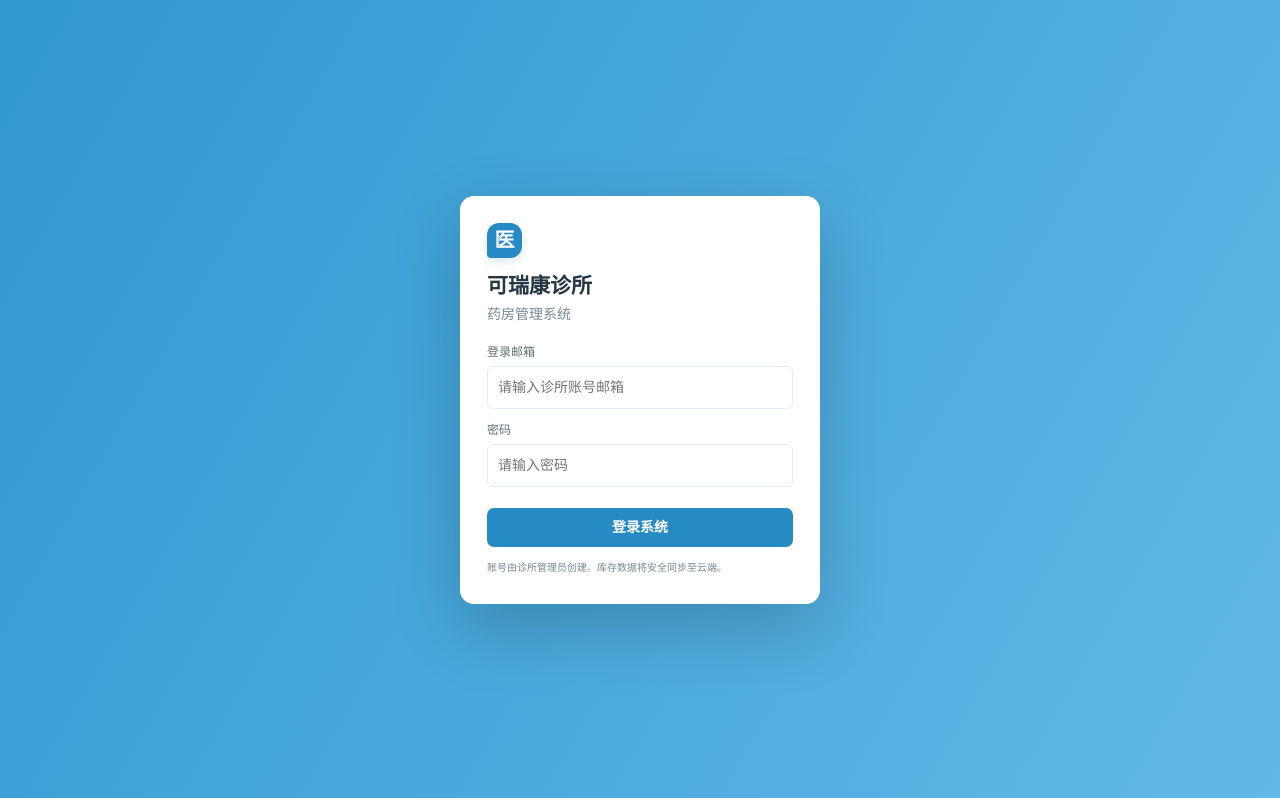
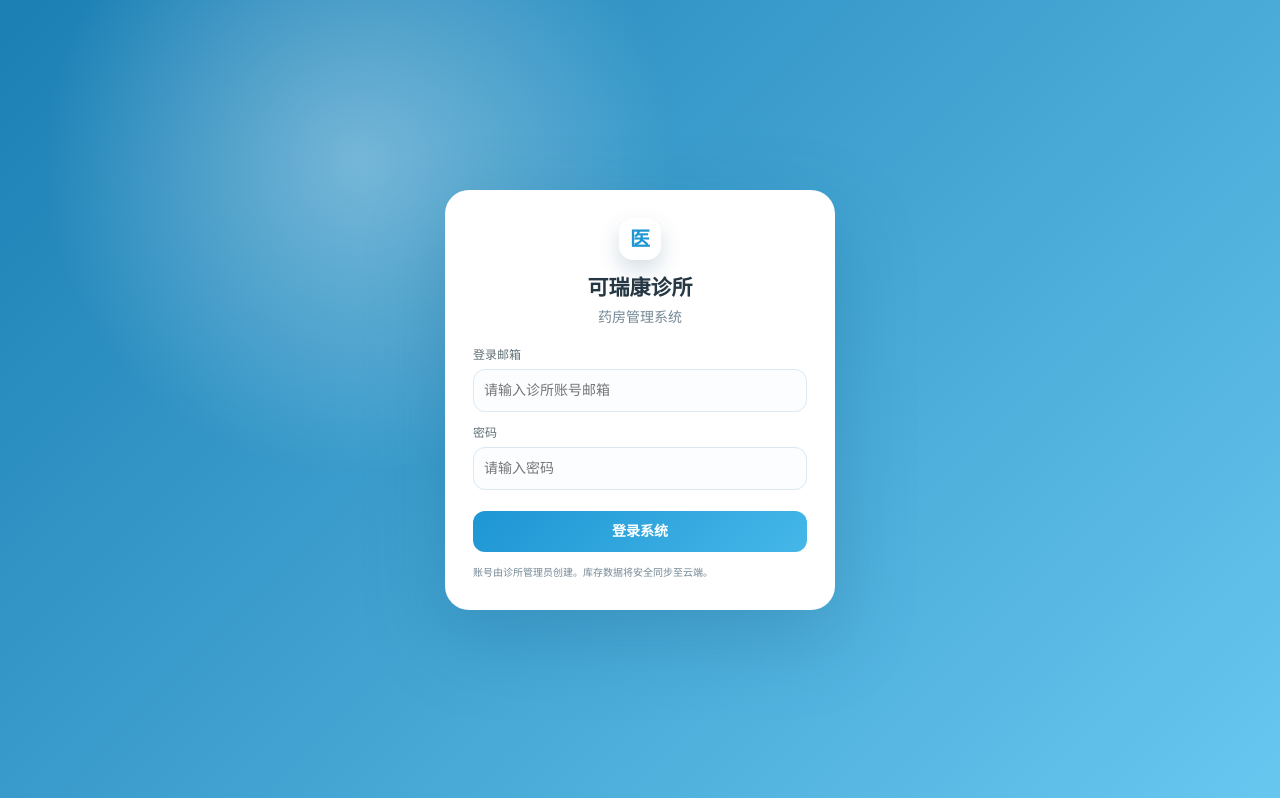
Before and after one commit to q136083261-ai/keruikang-clinic-pharmacy, a plain HTML site: page index.html in a window 1280 px wide. Shown: the top 798 px of the page. Drawn offline with nearby package versions, Linux system fonts and the light colour scheme.

Commit message:
Polish clinic website interface

```diff
--- /dev/null
+++ b/clinic-polish.css
@@ -0,0 +1,280 @@
+/* Visual polish for Keruikang Clinic. Loaded last so it can refine the prototype safely. */
+:root{
+  --bg:#f3f8fc;
+  --panel:#ffffff;
+  --text:#1f3344;
+  --muted:#718797;
+  --line:#dfeaf2;
+  --green:#1e96d4;
+  --green2:#e7f6fd;
+  --orange:#f2a33b;
+  --red:#e35d67;
+  --blue:#5aa9e6;
+  --shadow:0 18px 45px rgba(46,105,140,.11);
+  --soft-shadow:0 8px 22px rgba(46,105,140,.08);
+}
+body{
+  background:
+    radial-gradient(circle at 18% -10%,rgba(90,190,235,.20),transparent 32%),
+    linear-gradient(180deg,#f7fbfe 0,#edf6fb 100%);
+  color:var(--text);
+}
+.sidebar{
+  width:238px;
+  padding:18px 12px;
+  background:linear-gradient(180deg,#176f9f 0,#0f5179 100%)!important;
+  box-shadow:10px 0 28px rgba(24,89,126,.13);
+}
+.brand{
+  margin:2px 4px 18px;
+  padding:14px 12px;
+  border-radius:18px;
+  background:rgba(255,255,255,.12);
+}
+.brand-mark{
+  width:42px;
+  height:42px;
+  border-radius:14px;
+  background:#fff!important;
+  color:#1e96d4!important;
+  box-shadow:0 10px 22px rgba(15,72,105,.18);
+}
+.brand strong{font-size:17px}.brand span{opacity:.82}
+.nav-item{
+  margin:4px 0;
+  padding:12px 13px;
+  border-radius:13px;
+  color:#d7effb;
+  transition:background .16s,transform .16s,color .16s;
+}
+.nav-item:hover,.nav-item.active{
+  background:rgba(255,255,255,.18)!important;
+  color:#fff;
+  transform:translateX(2px);
+}
+.nav-item i{
+  display:grid;
+  width:25px;
+  height:25px;
+  place-items:center;
+  border-radius:9px;
+  background:rgba(255,255,255,.12);
+  font-size:14px;
+}
+.nav-item.active i{background:#fff;color:#197faf}
+.clinic-card{
+  border:1px solid rgba(255,255,255,.12);
+  border-radius:16px;
+  background:rgba(255,255,255,.11);
+}
+main{margin-left:238px;padding:24px 32px 42px}
+header{
+  position:sticky;
+  top:0;
+  z-index:5;
+  margin:-24px -32px 22px;
+  padding:22px 32px 16px;
+  background:rgba(247,251,254,.88);
+  backdrop-filter:blur(14px);
+  border-bottom:1px solid rgba(220,235,244,.8);
+}
+h1{font-size:27px;letter-spacing:.3px}
+.header-actions{gap:9px;flex-wrap:wrap;justify-content:flex-end}
+.btn{
+  border-radius:12px;
+  padding:10px 16px;
+  box-shadow:none;
+  transition:transform .16s,box-shadow .16s,background .16s;
+}
+.btn:hover{transform:translateY(-1px);box-shadow:var(--soft-shadow)}
+.primary{
+  background:linear-gradient(135deg,#1e96d4,#45b7e8)!important;
+  color:#fff;
+}
+.secondary,.theme-toggle{
+  background:#e8f6fd!important;
+  color:#167fb7!important;
+}
+.ghost{background:#f0f5f8;color:#6d8190}
+.search-box,.user-switch{
+  border-color:#dbeaf3;
+  border-radius:14px;
+  background:#fff;
+  box-shadow:var(--soft-shadow);
+}
+.search-box input{padding:10px 6px}
+.welcome{
+  position:relative;
+  overflow:hidden;
+  min-height:174px;
+  border-radius:24px;
+  background:
+    radial-gradient(circle at 85% 8%,rgba(255,255,255,.35),transparent 26%),
+    linear-gradient(135deg,#1f91cb 0,#67c3ec 100%)!important;
+  box-shadow:0 22px 55px rgba(44,131,181,.22);
+}
+.welcome:after{
+  position:absolute;
+  right:-44px;
+  bottom:-60px;
+  width:220px;
+  height:220px;
+  border-radius:50%;
+  background:rgba(255,255,255,.16);
+  content:"";
+}
+.welcome h2{font-size:26px}.welcome p{font-size:13px}.eyebrow{font-weight:700}
+.quick-grid{
+  display:grid;
+  grid-template-columns:repeat(4,1fr);
+  gap:14px;
+  margin:17px 0;
+}
+.quick-card{
+  display:flex;
+  gap:12px;
+  align-items:center;
+  padding:16px;
+  border:1px solid #e3eef5;
+  border-radius:18px;
+  background:#fff;
+  color:var(--text);
+  text-align:left;
+  box-shadow:var(--soft-shadow);
+}
+.quick-card i{
+  display:grid;
+  width:42px;
+  height:42px;
+  place-items:center;
+  border-radius:14px;
+  background:#e7f6fd;
+  color:#1684bd;
+  font-style:normal;
+  font-size:18px;
+}
+.quick-card strong,.quick-card span{display:block}.quick-card span{color:var(--muted);font-size:12px}
+.stats-grid{gap:14px}.stat-card,.panel{
+  border-color:#e4eef5;
+  border-radius:18px;
+  box-shadow:var(--soft-shadow);
+}
+.stat-card{
+  padding:18px;
+  background:linear-gradient(180deg,#fff 0,#fbfdff 100%);
+}
+.stat-icon{width:36px;height:36px;border-radius:13px}
+.stat-card strong{font-size:28px}
+.panel{padding:19px}.table-panel{padding:0}
+.panel-head h3,.toolbar h3,.section-caption h3{font-size:17px}
+th{
+  padding:13px 14px;
+  background:#f4f9fc;
+  color:#718695;
+  letter-spacing:.3px;
+}
+td{padding:13px 14px}
+tbody tr:hover{background:#f8fcff}
+.drug-name strong{font-size:13px}
+.risk{
+  border-radius:999px;
+  padding:4px 9px;
+}
+.risk-green{background:#e5f6fd!important;color:#157dad!important}
+.risk-orange{background:#fff4df;color:#b66f16}
+.risk-red{background:#fdecef;color:#c94351}
+.chip,.tab{
+  border-radius:999px;
+  background:#eef4f7;
+}
+.chip.active,.tab.active{
+  background:#e6f6fd!important;
+  color:#1684bd!important;
+}
+.modal{
+  border:1px solid #e4eef5;
+  border-radius:22px;
+  box-shadow:0 30px 80px rgba(38,82,108,.23);
+}
+.modal-head{
+  position:sticky;
+  top:-22px;
+  z-index:2;
+  margin:-22px -22px 18px;
+  padding:20px 22px 15px;
+  border-bottom:1px solid #edf3f7;
+  background:#fff;
+  border-radius:22px 22px 0 0;
+}
+.form-grid{gap:14px}
+.form-grid input,.form-grid select,.login-card input,.login-card select{
+  min-height:42px;
+  border-color:#dbe8f0;
+  border-radius:12px;
+  background:#fbfdff;
+}
+.form-grid input:focus,.form-grid select:focus,.search-box:focus-within,.login-card input:focus{
+  outline:2px solid rgba(30,150,212,.18);
+  border-color:#78bee4;
+}
+.barcode-line input{background:#fff}
+.lookup-success,.lookup-missing,.lookup-loading{
+  border-radius:14px!important;
+  padding:12px 14px!important;
+}
+.login-screen{
+  background:
+    radial-gradient(circle at 28% 20%,rgba(255,255,255,.34),transparent 28%),
+    linear-gradient(135deg,#1b7fb4,#68c7ef)!important;
+}
+.login-card{
+  width:min(390px,calc(100vw - 30px));
+  border:1px solid rgba(255,255,255,.75);
+  border-radius:24px;
+  box-shadow:0 28px 80px rgba(23,91,128,.28);
+}
+.login-card .brand-mark{margin:auto auto 12px}
+.login-card h2,.login-card p{text-align:center}
+.cloud-sync-status{bottom:18px;right:18px;border-radius:999px}
+.catalog-header{
+  background:linear-gradient(135deg,#176f9f,#0f5179)!important;
+}
+.catalog-main{max-width:1180px}
+.catalog-hero{
+  border-radius:26px;
+  background:
+    radial-gradient(circle at 88% 0,rgba(255,255,255,.32),transparent 24%),
+    linear-gradient(135deg,#1f91cb,#68c7ef)!important;
+  box-shadow:0 22px 55px rgba(44,131,181,.18);
+}
+.catalog-card{
+  border-radius:18px;
+  box-shadow:var(--soft-shadow);
+  transition:transform .16s,box-shadow .16s;
+}
+.catalog-card:hover{transform:translateY(-2px);box-shadow:var(--shadow)}
+.catalog-price{color:#1e96d4!important}
+@media(max-width:1120px){
+  .quick-grid{grid-template-columns:repeat(2,1fr)}
+  header{position:static}
+}
+@media(max-width:760px){
+  .sidebar{
+    width:72px;
+    padding:14px 8px;
+  }
+  main{margin-left:72px;padding:16px 12px 28px}
+  header{margin:-16px -12px 16px;padding:16px 12px}
+  .brand{padding:8px;margin:0 0 14px}.brand-mark{width:40px;height:40px}
+  .nav-item{justify-content:center;padding:11px 7px}.nav-item i{width:30px;height:30px}
+  .welcome{padding:21px;min-height:150px}
+  .welcome h2{font-size:20px}
+  .quick-grid{grid-template-columns:1fr}
+  .stats-grid{grid-template-columns:1fr}
+  .header-actions{justify-content:flex-start}
+  .header-actions .btn,.theme-picker,.user-switch{width:100%}
+  .theme-toggle,.user-switch select{width:100%}
+  .modal{width:calc(100vw - 18px);padding:18px}
+  .modal-head{margin:-18px -18px 16px;padding:18px}
+  .donut-wrap{display:block;text-align:center}.legend{text-align:left}
+}
--- a/index.html
+++ b/index.html
@@ -6,6 +6,7 @@
   <title>可瑞康诊所 · 药房管理</title>
   <link rel="stylesheet" href="styles.css">
   <link rel="stylesheet" href="theme-red.css">
+  <link rel="stylesheet" href="clinic-polish.css">
 </head>
 <body>
   <aside class="sidebar">
@@ -61,6 +62,12 @@
         <button class="btn light" data-page-link="alerts">查看待处理事项 →</button>
       </div>
       <div class="stats-grid" id="statsGrid"></div>
+      <div class="quick-grid">
+        <button class="quick-card" data-open="medicineModal" data-permission="medicine.create"><i>＋</i><div><strong>扫码录入药品</strong><span>新药建档与首批库存</span></div></button>
+        <button class="quick-card" data-open="stockModal" data-permission-any="stock.in,stock.out"><i>↕</i><div><strong>快速出入库</strong><span>入库、发药、退回登记</span></div></button>
+        <button class="quick-card" data-page-link="alerts" data-permission="alerts.view"><i>!</i><div><strong>处理效期预警</strong><span>过期和临期优先查看</span></div></button>
+        <button class="quick-card" data-page-link="publicManage" data-permission="public.manage"><i>◇</i><div><strong>对外药品展示</strong><span>价格与公开状态管理</span></div></button>
+      </div>
       <div class="two-col">
         <article class="panel">
           <div class="panel-head"><div><h3>效期提醒</h3><p>按风险优先级展示临期批次</p></div><button class="text-btn" data-page-link="alerts">查看全部</button></div>
```
Also changed, not shown: catalog.html (+1 -0 lines).
